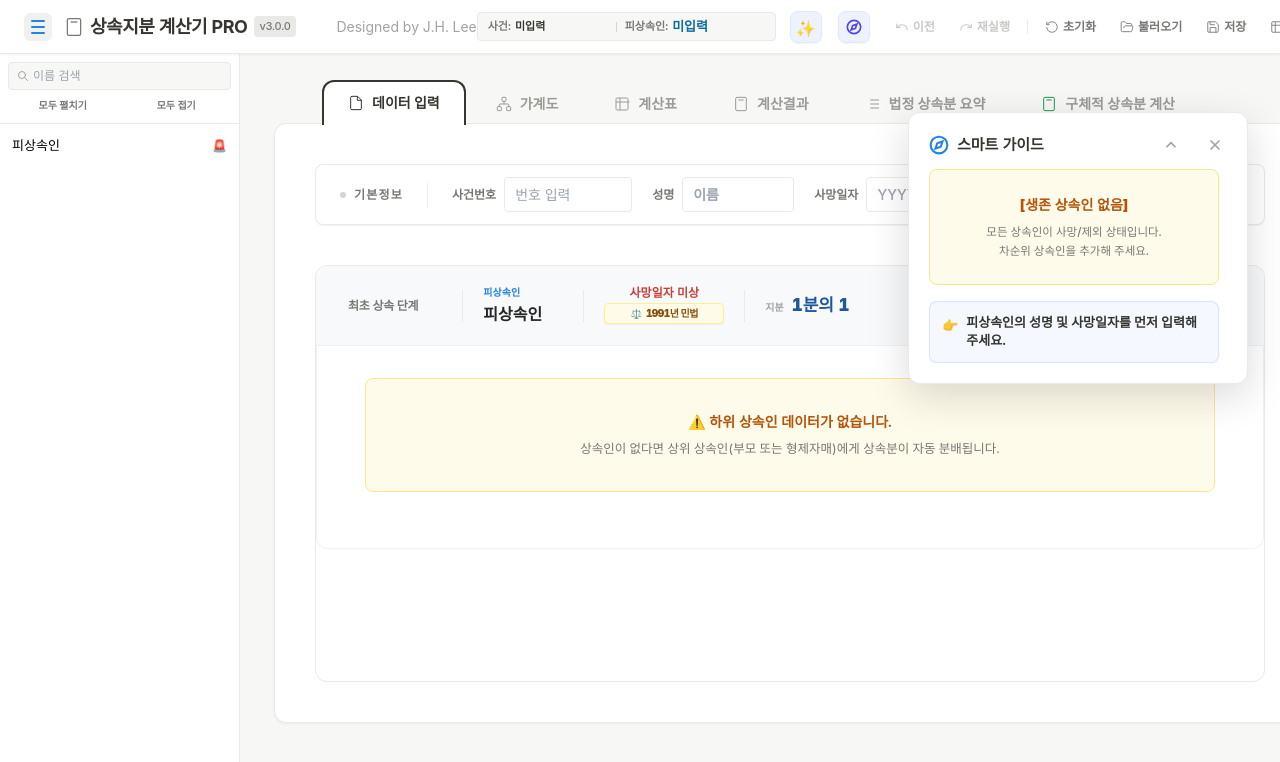
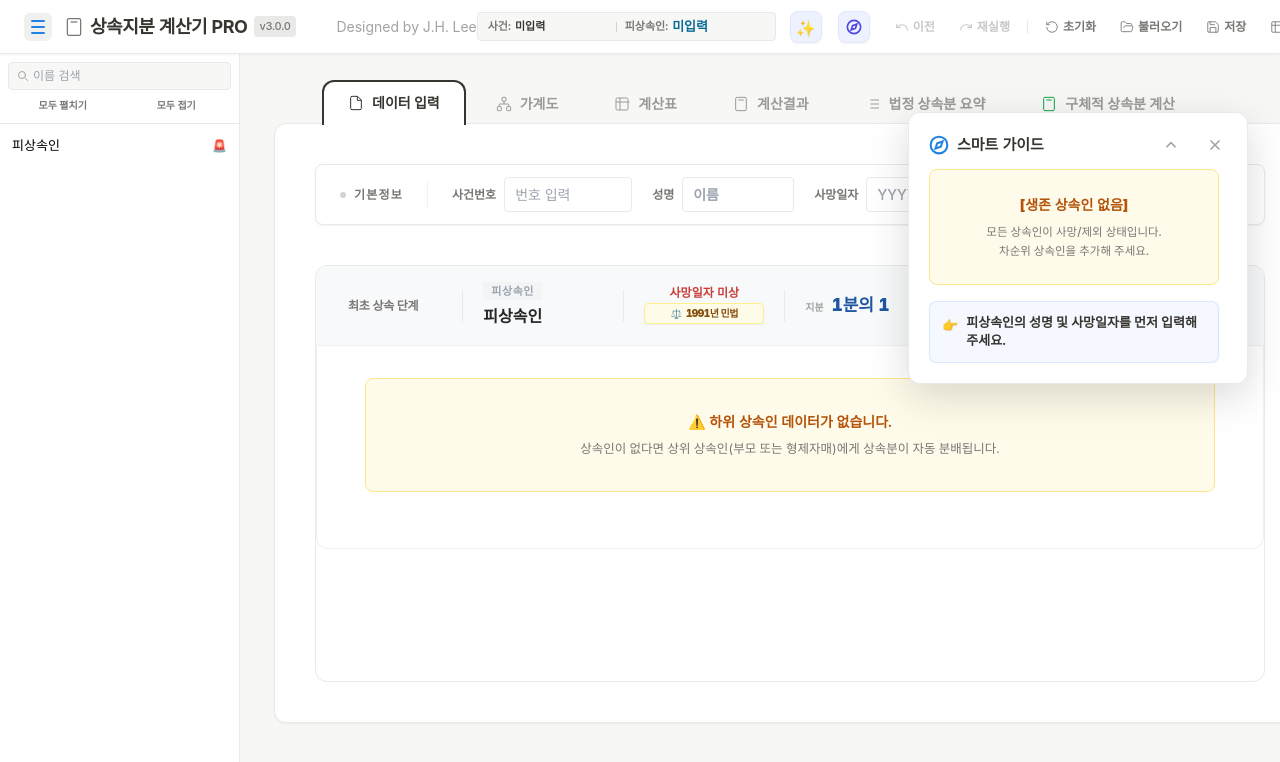
Before and after one commit to wallmendi-beep/inherit-calc, a React (Vite) app: page / in a window 1280 px wide. Shown: the top 762 px of the page. Built offline with nearby package versions, Linux system fonts and the light colour scheme; the HTML template or start-up script is replaced by a standard one; a web font is replaced by a local one.

Commit message:
feat: enhance inheritance context detection and professional UI badges (v3.0.7)

```diff
--- a/src/App.jsx
+++ b/src/App.jsx
@@ -630,7 +630,9 @@ function App() {
       const clone = { ...n }; const refDate = clone.id === 'root' ? clone.deathDate : parentDate;
       if (clone.id !== 'root' && !clone.isExcluded) {
         const isPre = clone.deathDate && refDate && isBefore(clone.deathDate, refDate); const isDeadWithoutHeirs = clone.isDeceased && (!clone.heirs || clone.heirs.length === 0);
-        if (isPre && isDeadWithoutHeirs) { clone.isExcluded = true; clone.exclusionOption = 'renounce'; }
+        // 🚨 선사망 무자녀는 상속포기가 아니라 당연 제외(선사망) 처리
+        // 🚨 선사망 무자녀는 상속포기가 아니라 당연 제외(선사망) 처리
+        if (isPre && isDeadWithoutHeirs) { clone.isExcluded = true; clone.exclusionOption = 'predeceased'; }
         else if (!isPre && isDeadWithoutHeirs && parentNode) {
           const isSpouseType = ['wife', 'husband', 'spouse'].includes(clone.relation);
           if (!isSpouseType) {
@@ -696,11 +698,13 @@ function App() {
     const checkHoju = (node) => {
       if (node.isDeceased && node.heirs && node.heirs.length > 0) {
         const hasHoju = node.heirs.some(h => h.isHoju && !h.isExcluded);
-        const needsHoju = getLawEra(node.deathDate) !== '1991' && (node.id === 'root' || ['son', '아들'].includes(node.relation));
+        // 🚨 본인의 사망일(없으면 상위 피상속인 사망일)을 기준으로 1991년 이전인지 체크
+        const effectiveDate = node.deathDate || tree.deathDate;
+        const needsHoju = getLawEra(effectiveDate) !== '1991' && (node.id === 'root' || ['son', '아들'].includes(node.relation));
         if (needsHoju && !hasHoju) {
           guides.push({
             id: node.id, uniqueKey: `missing-hoju-${node.personId}`, targetTabId: node.personId, type: 'mandatory',
-            text: `[${node.name || '이름없음'}] 구법(${node.deathDate || '날짜 미상'} 사망) 적용 대상입니다. 하위 상속인 중 호주상속인을 지정해 주세요.`
+            text: `[${node.name || '이름없음'}] 구법(${effectiveDate} 사망) 적용 대상입니다. 하위 상속인 중 호주상속인을 지정해 주세요.`
           });
         }
       }
@@ -999,7 +1003,22 @@ function App() {
                               {activeTabObj?.parentNode ? <button type="button" onClick={() => setActiveDeceasedTab(activeTabObj.parentNode.id === 'root' ? 'root' : activeTabObj.parentNode.personId)} className="flex items-center gap-2 group transition-all"><div className="w-7 h-7 rounded-full border border-[#e9e9e7] dark:border-neutral-700 bg-white dark:bg-neutral-800 flex items-center justify-center text-[#787774] group-hover:text-[#2383e2] group-hover:border-[#2383e2] shadow-sm"><svg className="w-4 h-4" fill="none" viewBox="0 0 24 24" stroke="currentColor" strokeWidth={3}><path strokeLinecap="round" strokeLinejoin="round" d="M15 19l-7-7 7-7" /></svg></div><div className="flex flex-col items-start text-left"><span className="text-[10px] font-bold text-neutral-400 dark:text-neutral-500 leading-none mb-1 uppercase tracking-tight">상위 단계</span><div className="flex items-baseline gap-1"><span className="text-[16px] font-black text-neutral-400 dark:text-neutral-500 whitespace-nowrap">{activeTabObj.parentNode.id === 'root' ? (tree.name || '피상속인') : activeTabObj.parentNode.name}</span><span className="text-[13px] font-bold text-neutral-400 dark:text-neutral-500 whitespace-nowrap">의 {getRelStr(currentNode.relation, tree.deathDate)}</span></div></div></button> : <div className="flex items-center px-2"><span className="text-[12px] font-bold text-[#787774] dark:text-neutral-400 tracking-tight">최초 상속 단계</span></div>}
                             </div>
                             <div className="w-px h-8 bg-[#e9e9e7] dark:bg-neutral-700 shrink-0"></div>
-                            <div className="flex flex-col justify-center min-w-[80px] max-w-[140px]"><span className="text-[10px] font-bold text-[#2383e2] dark:text-blue-400 uppercase mb-0.5">{activeDeceasedTab === 'root' ? '피상속인' : '상속인'}</span><div className="flex items-center overflow-hidden"><span className="text-[16px] font-black text-neutral-800 dark:text-neutral-100 truncate">{getBriefingInfo.name}</span></div></div>
+                            <div className="flex flex-col justify-center min-w-[120px] max-w-[200px]">
+                              <div className="mb-1 text-[11px] font-black tracking-wider">
+                                {currentNode.id === 'root' ? (
+                                  <span className="text-gray-400 dark:text-neutral-500 bg-gray-100 dark:bg-neutral-800 px-2 py-[2px] rounded-sm uppercase">피상속인</span>
+                                ) : (currentNode.isDeceased && currentNode.deathDate && tree.deathDate) ? (
+                                  isBefore(currentNode.deathDate, tree.deathDate)
+                                    ? <span className="text-blue-700 dark:text-blue-300 bg-blue-100 dark:bg-blue-900/30 px-2 py-[2px] rounded border border-blue-200 dark:border-blue-800/50 shadow-sm">대습상속 (피대습인)</span>
+                                    : <span className="text-purple-700 dark:text-purple-300 bg-purple-100 dark:bg-purple-900/30 px-2 py-[2px] rounded border border-purple-200 dark:border-purple-800/50 shadow-sm">재상속 (피상속인)</span>
+                                ) : (
+                                  <span className="text-gray-400 dark:text-neutral-500 bg-gray-100 dark:bg-neutral-800 px-2 py-[2px] rounded-sm uppercase">상속인</span>
+                                )}
+                              </div>
+                              <div className="flex items-center overflow-hidden">
+                                <span className="text-[16px] font-black text-neutral-800 dark:text-neutral-100 truncate">{getBriefingInfo.name}</span>
+                              </div>
+                            </div>
                             <div className="w-px h-8 bg-[#e9e9e7] dark:bg-neutral-700 shrink-0"></div>
                             <div className="flex flex-col justify-center items-center shrink-0"><span className="text-[12px] font-bold text-[#c93f3a] dark:text-red-400 mb-1 leading-none">{currentNode?.deathDate ? `${formatKorDate(currentNode.deathDate)} 사망` : (tree.deathDate ? `${formatKorDate(tree.deathDate)} 사망` : '사망일자 미상')}</span><div className="w-[120px] bg-[#fefce8] dark:bg-yellow-900/30 text-[#854d0e] dark:text-yellow-500 border border-[#fef08a] dark:border-yellow-700/50 py-0.5 rounded flex items-center justify-center gap-1 shadow-sm"><span className="text-[9px]">⚖️</span><span className="text-[10px] font-black tracking-tighter whitespace-nowrap">{getLawEra(currentNode?.deathDate || tree.deathDate)}년 민법</span></div></div>
                             <div className="w-px h-8 bg-[#e9e9e7] dark:bg-neutral-700 shrink-0"></div>
--- a/src/hooks/useSmartGuide.js
+++ b/src/hooks/useSmartGuide.js
@@ -1,5 +1,5 @@
 import { useMemo } from 'react';
-import { getLawEra } from '../engine/utils';
+import { getLawEra, isBefore } from '../engine/utils';
 
 export const useSmartGuide = (tree, finalShares, activeTab, warnings = []) => {
   return useMemo(() => {
@@ -10,7 +10,6 @@ export const useSmartGuide = (tree, finalShares, activeTab, warnings = []) => {
     const uniqueGuidesMap = new Map();
     let noSurvivors = false;
 
-    // 헬퍼: 현재 노드의 부모 노드 찾기
     const findParentNodeInHook = (root, targetId) => {
       if (root.heirs && root.heirs.some(h => h.id === targetId)) return root;
       if (root.heirs) {
@@ -22,67 +21,87 @@ export const useSmartGuide = (tree, finalShares, activeTab, warnings = []) => {
       return null;
     };
 
-    // 1. 포기/결격 개별 적용 (권고)
     const checkIndependentExclusionGuide = (node, level = 0) => {
       if (node.id !== 'root' && node.isExcluded && ['renounce', 'disqualified'].includes(node.exclusionOption)) {
         const parentNode = findParentNodeInHook(tree, node.id);
         const parentTabId = parentNode ? parentNode.personId : 'root';
         const optionText = node.exclusionOption === 'renounce' ? '상속포기' : '상속결격';
-
         uniqueGuidesMap.set(`indep-excl-${node.personId}`, {
           id: node.id, uniqueKey: `indep-excl-${node.personId}`, type: 'recommended',
-          targetTabId: parentTabId, // 스위치 조작 위치인 부모 탭으로 유도
-          text: `[${node.name}] ${optionText}가 적용되었습니다. 타 피상속인(배우자 등) 탭에서도 별도로 제외 처리해 주세요.`,
+          targetTabId: parentTabId,
+          text: `[${node.name}] ${optionText}가 적용되었습니다. 타 피상속인 탭에서도 별도로 제외 처리해 주세요.`,
           level, relation: node.relation
         });
       }
       if (node.heirs) node.heirs.forEach(h => checkIndependentExclusionGuide(h, level + 1));
     };
 
-    // 2. 입력 주의 및 팁 (권고)
-    const checkGuideNode = (node, level = 0) => {
+    const checkGuideNode = (node, parentDate, level = 0) => {
+      const parentNode = findParentNodeInHook(tree, node.id);
+      const parentTabId = parentNode ? parentNode.personId : 'root';
+
       if (node.id !== 'root') {
         const isSpouse = ['wife', 'husband', 'spouse'].includes(node.relation);
 
-        // 계자녀 혼입 주의
+        // 🚨 1. 계자녀 혼입 주의 (윤성혜 오류 해결: targetTabId를 부모 탭으로 변경)
         if (node.remarriageDate) {
           uniqueGuidesMap.set(`remarried-tip-${node.personId}`, {
             id: node.id, uniqueKey: `remarried-tip-${node.personId}`, type: 'recommended',
-            targetTabId: node.personId, // 하위 추가 시 주의이므로 본인 탭
+            targetTabId: parentTabId,
             text: `[${node.name}] 재혼(${node.remarriageDate}) 연혁이 있습니다. 하위 입력 시 전 배우자의 자녀(계자녀)가 섞이지 않도록 주의해 주세요.`,
             level, relation: node.relation
           });
         }
 
-        // 무자녀 대습 자동 제외 안내
+        // 🚨 2. 무자녀 사망자 가이드 분리 (대습상속 vs 재상속)
         if (node.isDeceased && (!node.heirs || node.heirs.length === 0) && !isSpouse) {
-            uniqueGuidesMap.set(`no-heir-excl-${node.personId}`, {
-               id: node.id, uniqueKey: `no-heir-excl-${node.personId}`, type: 'recommended',
-               targetTabId: node.personId, // 자녀 추가를 유도하므로 본인 탭
-               text: `[${node.name}] 하위 대습상속인이 없어 상속에서 자동 제외되었습니다. 생존 자녀가 있다면 추가해 주세요.`,
-               level, relation: node.relation
-            });
+            const isPredeceased = node.deathDate && parentDate && isBefore(node.deathDate, parentDate);
+
+            if (isPredeceased) {
+                // 대습상속 (선사망)
+                uniqueGuidesMap.set(`no-heir-excl-${node.personId}`, {
+                   id: node.id, uniqueKey: `no-heir-excl-${node.personId}`, type: 'recommended',
+                   targetTabId: parentTabId,
+                   text: `[${node.name}] 하위 대습상속인이 없어 상속에서 제외되었습니다. 생존 자녀가 있다면 추가해 주세요.`,
+                   level, relation: node.relation
+                });
+            } else {
+                // 재상속 (후사망 - 정문자, 김진수 등)
+                uniqueGuidesMap.set(`re-inherit-tip-${node.personId}`, {
+                   id: node.id, uniqueKey: `re-inherit-tip-${node.personId}`, type: 'recommended',
+                   targetTabId: node.personId,
+                   text: `[${node.name}] 하위 상속인 부재로 본인의 지분이 배우자/직계존속/형제자매 등에게 승계(재상속)됩니다. 상세 분배 내역은 계산표를 확인하세요.`,
+                   level, relation: node.relation
+                });
+            }
         }
       }
 
-      // 연쇄 호주 승계 팁
-      if (getLawEra(tree.deathDate) !== '1991' && node.isHoju && node.isDeceased) {
+      // 3. 연쇄 호주 승계
+      const effectiveDate = node.deathDate || tree.deathDate;
+      if (getLawEra(effectiveDate) !== '1991' && node.isHoju && node.isDeceased) {
           const hasHojuChild = node.heirs && node.heirs.some(h => h.isHoju);
           if (!hasHojuChild && node.heirs && node.heirs.length > 0) {
               uniqueGuidesMap.set(`chained-hoju-${node.personId}`, {
                   id: node.id, uniqueKey: `chained-hoju-${node.personId}`, type: 'recommended',
-                  targetTabId: node.personId, // 자식 호주를 지정해야 하므로 본인 탭
+                  targetTabId: node.personId,
                   text: `[대습 팁] 장남 및 장손이 연쇄적으로 호주를 승계한다면, 두 사람 모두 [호주상속] 켬 상태를 유지해 주시길 권장합니다.`,
                   level, relation: node.relation
               });
           }
       }
 
-      if (node.heirs) node.heirs.forEach(h => checkGuideNode(h, level + 1));
+      if (node.heirs) {
+        // 재상속일 경우 기준 사망일(parentDate)을 본인 사망일로 업데이트하여 하위로 전달
+        const nextParentDate = (node.deathDate && parentDate && isBefore(parentDate, node.deathDate)) ? node.deathDate : parentDate;
+        node.heirs.forEach(h => checkGuideNode(h, nextParentDate, level + 1));
+      }
     };
 
     checkIndependentExclusionGuide(tree, 0);
-    checkGuideNode(tree, 0);
+    if (tree.heirs) {
+       tree.heirs.forEach(h => checkGuideNode(h, tree.deathDate, 0));
+    }
 
     if (!tree.heirs || tree.heirs.length === 0 || tree.heirs.every(h => h.isExcluded && (!h.heirs || h.heirs.length === 0))) {
       noSurvivors = true;
@@ -91,13 +110,8 @@ export const useSmartGuide = (tree, finalShares, activeTab, warnings = []) => {
     const smartGuides = Array.from(uniqueGuidesMap.values());
 
     return {
-      showGlobalWarning: false,
-      showAutoCalcNotice: false,
-      globalMismatchReasons: [],
-      autoCalculatedNames: [],
-      smartGuides,
-      noSurvivors,
-      hasActionItems: smartGuides.some(g => g.type === 'mandatory')
+      showGlobalWarning: false, showAutoCalcNotice: false, globalMismatchReasons: [], autoCalculatedNames: [],
+      smartGuides, noSurvivors, hasActionItems: smartGuides.some(g => g.type === 'mandatory')
     };
   }, [tree, finalShares, activeTab, warnings]);
 };
```
